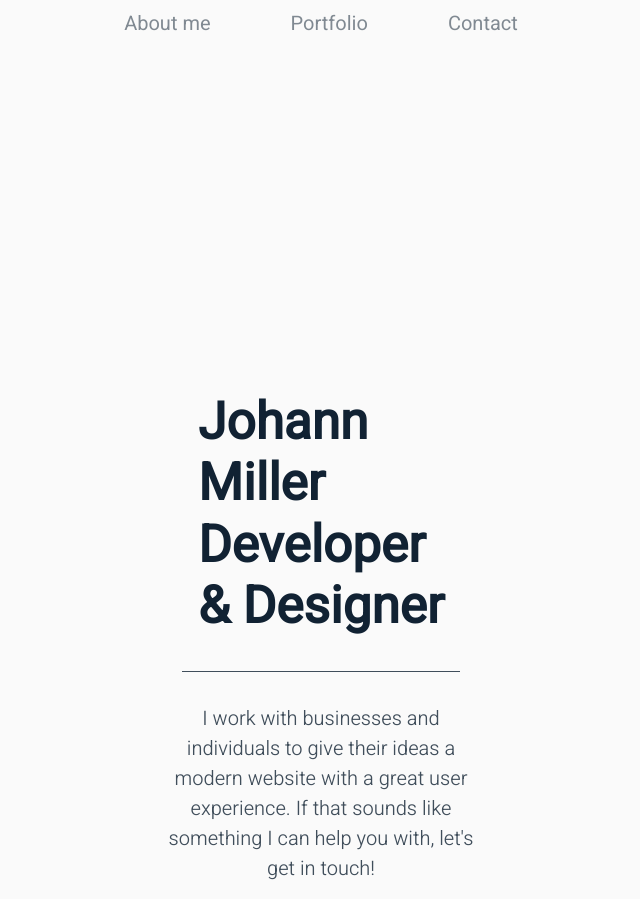
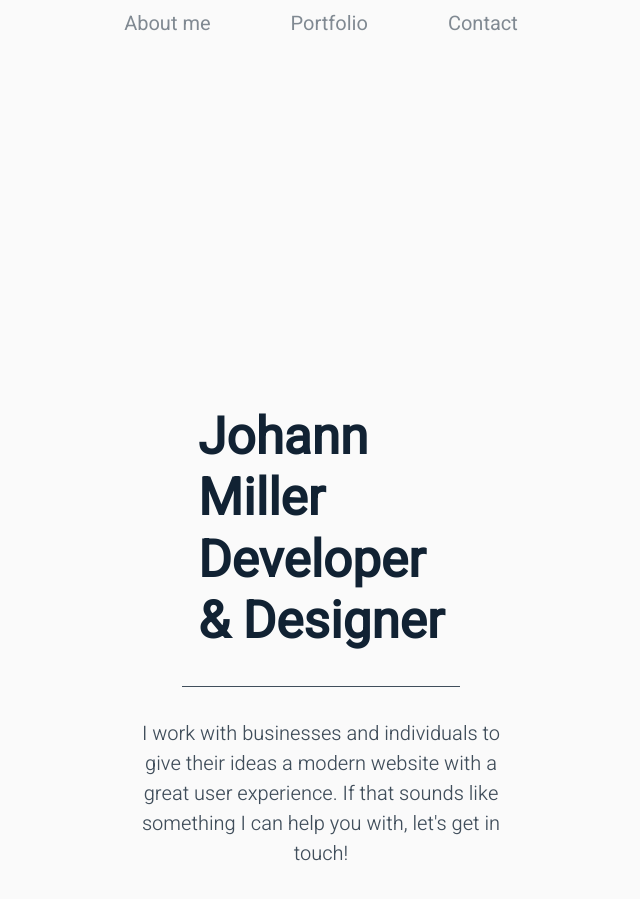
Before and after one commit to johann-miller/johannmillerdev-netlify, a Svelte app: page / in a window 1280 px wide. Shown: the top 899 px of the page, without its empty margins (319-959 px from the left). Built offline with nearby package versions, Linux system fonts and the light colour scheme.

Commit message:
Increased paragraph width on about me section

```diff
--- a/src/App.svelte
+++ b/src/App.svelte
@@ -20,7 +20,7 @@ header {
 }
 
 header p {
-	max-width: 22rem;
+	max-width: 25rem;
 	text-align: center;
 	padding: 0 1rem;
 	text-align: center;
```
